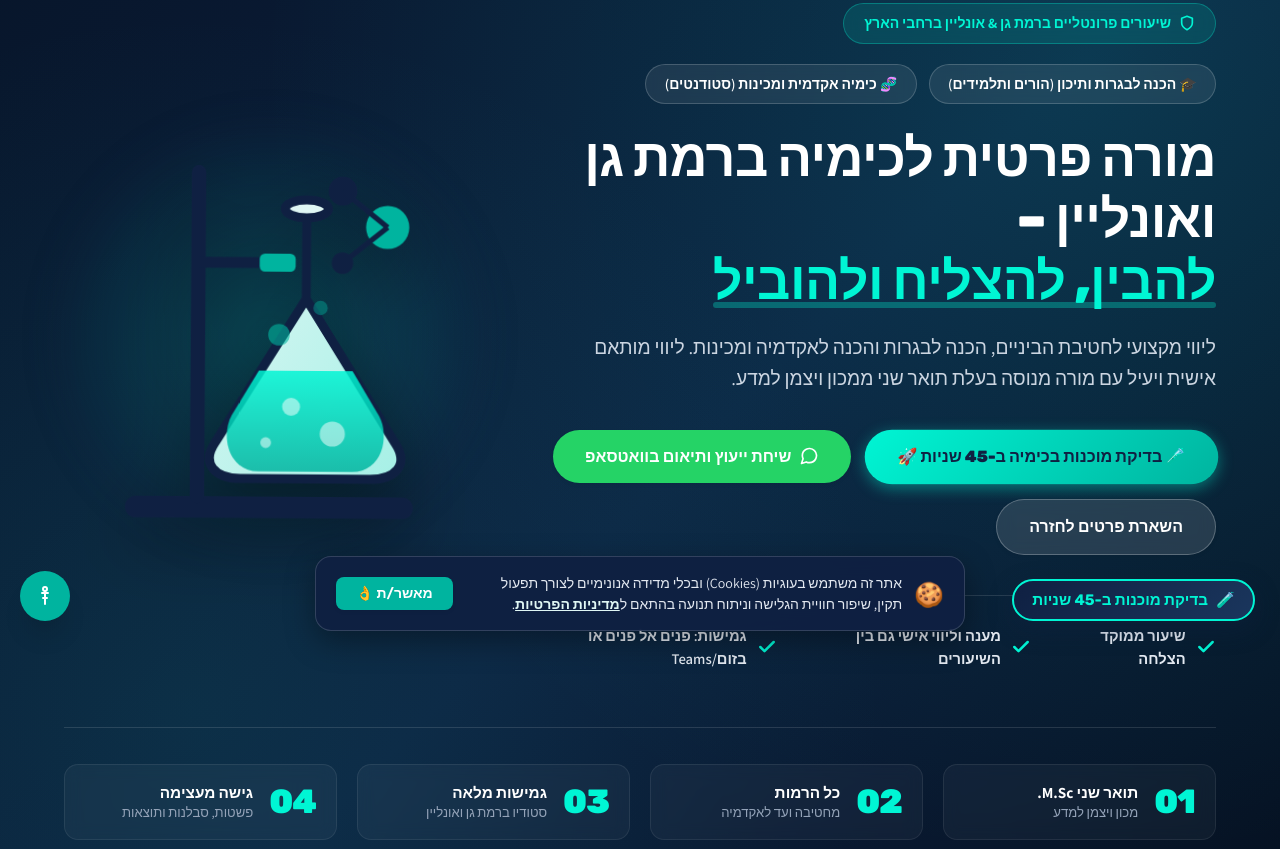
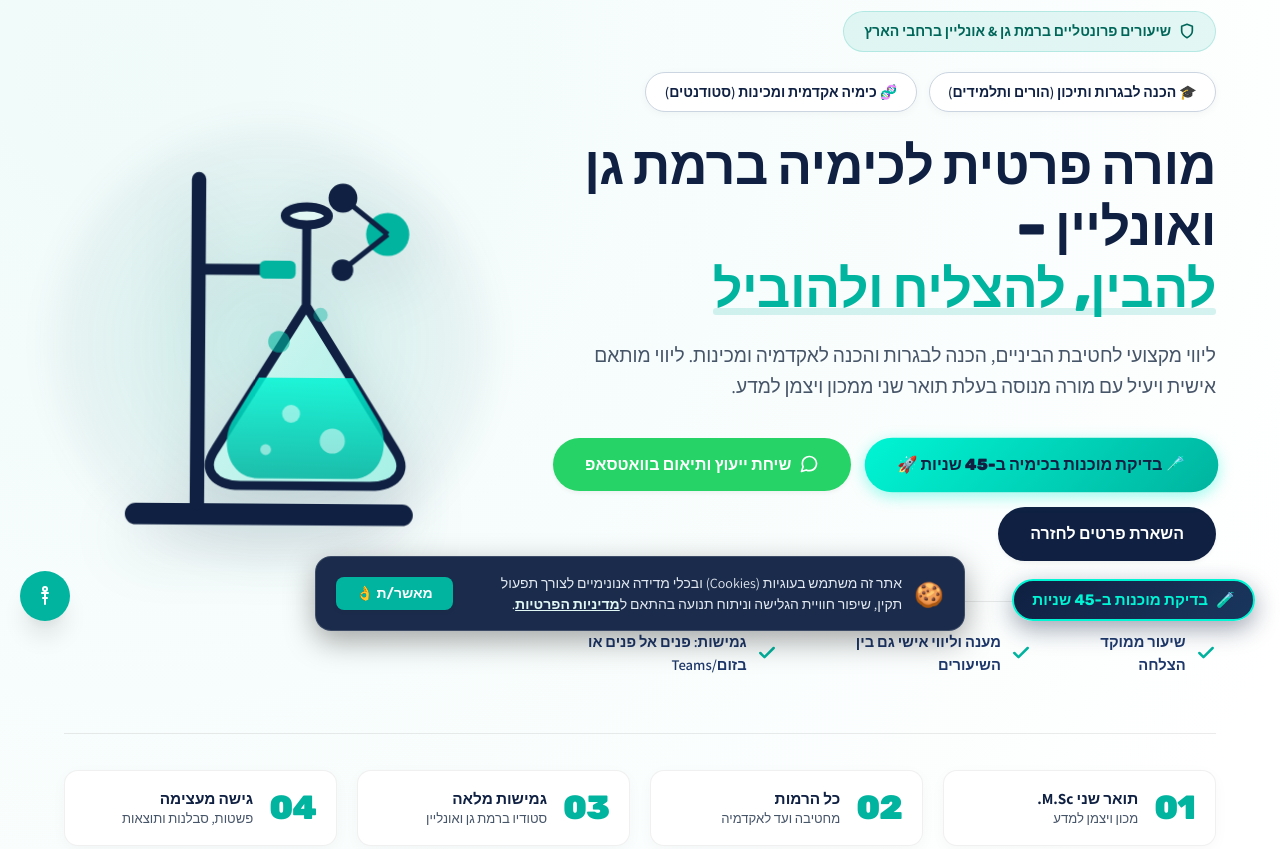
Before and after one commit to eranyy/idit-chemistry, a website: page index.html in a window 1280 px wide. Shown: the part 149-998 px from the top of the page. Drawn offline with Linux system fonts and the light colour scheme.

Commit message:
style(hero): switch back to clean bright white background with sleek cards and turquoise highlights

```diff
--- a/index.html
+++ b/index.html
@@ -33,7 +33,7 @@
     <link href="https://fonts.googleapis.com/css2?family=Assistant:wght@300;400;600;700;800&family=Rubik:wght@300;400;500;700;900&display=swap" rel="stylesheet">
 
     <!-- CSS Stylesheet -->
-    <link rel="stylesheet" href="style.css?v=2.6">
+    <link rel="stylesheet" href="style.css?v=2.7">
 
     <!-- GEO / SEO Structured Data (JSON-LD) -->
     <script type="application/ld+json">
@@ -1017,6 +1017,6 @@
     </div>
 
     <!-- JavaScript Script -->
-    <script src="script.js?v=2.6"></script>
+    <script src="script.js?v=2.7"></script>
 </body>
 </html>
--- a/style.css
+++ b/style.css
@@ -301,27 +301,13 @@ header.scrolled {
     transition: var(--transition);
 }
 
-/* Hero Section - Pomelli Deep Navy Theme */
+/* Hero Section - Clean Light & Bright Theme */
 .hero {
-    padding-top: 9.5rem;
-    padding-bottom: 5rem;
-    background: linear-gradient(135deg, #071529 0%, #0D2040 55%, #051020 100%);
+    padding-top: 10rem;
+    padding-bottom: 5.5rem;
+    background: radial-gradient(circle at 10% 20%, rgba(224, 247, 244, 0.5) 0%, rgba(255, 255, 255, 1) 90%);
     position: relative;
     overflow: hidden;
-    color: #FFFFFF;
-}
-
-.hero::before {
-    content: '';
-    position: absolute;
-    top: 0;
-    right: 0;
-    left: 0;
-    bottom: 0;
-    background: radial-gradient(circle at 85% 20%, rgba(0, 245, 212, 0.12) 0%, transparent 60%),
-                radial-gradient(circle at 15% 80%, rgba(13, 148, 136, 0.15) 0%, transparent 50%);
-    pointer-events: none;
-    z-index: 1;
 }
 
 .hero .container {
@@ -340,15 +326,14 @@ header.scrolled {
     display: inline-flex;
     align-items: center;
     gap: 0.5rem;
-    background-color: rgba(0, 245, 212, 0.12);
-    color: #00F5D4;
-    border: 1px solid rgba(0, 245, 212, 0.3);
+    background-color: rgba(0, 180, 159, 0.1);
+    color: var(--accent-dark);
+    border: 1px solid rgba(0, 180, 159, 0.2);
     padding: 0.5rem 1.25rem;
     border-radius: 50px;
     font-weight: 700;
     font-size: 0.88rem;
     margin-bottom: 1.25rem;
-    backdrop-filter: blur(8px);
 }
 
 .hero-audience-nav {
@@ -361,24 +346,24 @@ header.scrolled {
 .audience-pill {
     display: inline-flex;
     align-items: center;
-    background: rgba(255, 255, 255, 0.08);
-    border: 1px solid rgba(255, 255, 255, 0.18);
-    color: #FFFFFF;
+    background: #FFFFFF;
+    border: 1.5px solid #CBD5E1;
+    color: var(--primary);
     border-radius: 50px;
     padding: 0.5rem 1.15rem;
     font-size: 0.88rem;
     font-weight: 600;
     text-decoration: none;
+    box-shadow: 0 2px 8px rgba(0, 0, 0, 0.04);
     transition: all 0.25s ease;
-    backdrop-filter: blur(6px);
 }
 
 .audience-pill:hover {
-    background: rgba(0, 245, 212, 0.2);
-    border-color: #00F5D4;
-    color: #00F5D4;
+    background: #F0FDFB;
+    border-color: var(--accent);
+    color: var(--accent-dark);
     transform: translateY(-2px);
-    box-shadow: 0 4px 15px rgba(0, 245, 212, 0.25);
+    box-shadow: 0 4px 15px rgba(0, 180, 159, 0.18);
 }
 
 .hero-h1 {
@@ -386,13 +371,13 @@ header.scrolled {
     font-size: 3.25rem;
     font-weight: 900;
     line-height: 1.18;
-    color: #FFFFFF;
+    color: var(--primary);
     margin-bottom: 1.25rem;
     letter-spacing: -0.5px;
 }
 
 .hero-h1 span {
-    color: #00F5D4;
+    color: var(--accent);
     position: relative;
     display: inline-block;
 }
@@ -400,18 +385,18 @@ header.scrolled {
 .hero-h1 span::after {
     content: '';
     position: absolute;
-    bottom: 4px;
+    bottom: 5px;
     left: 0;
     width: 100%;
-    height: 6px;
-    background-color: rgba(0, 245, 212, 0.3);
+    height: 7px;
+    background-color: rgba(0, 180, 159, 0.16);
     border-radius: 3px;
     z-index: -1;
 }
 
 .hero-subtitle {
     font-size: 1.2rem;
-    color: #CBD5E1;
+    color: var(--text-muted);
     margin-bottom: 2.25rem;
     max-width: 650px;
     line-height: 1.6;
@@ -425,22 +410,20 @@ header.scrolled {
 }
 
 .hero-ctas .btn-secondary {
-    background-color: rgba(255, 255, 255, 0.12);
-    border: 1px solid rgba(255, 255, 255, 0.25);
+    background-color: var(--primary);
     color: #FFFFFF;
-    backdrop-filter: blur(8px);
 }
 
 .hero-ctas .btn-secondary:hover {
-    background-color: rgba(255, 255, 255, 0.22);
-    border-color: #FFFFFF;
-    color: #FFFFFF;
+    background-color: var(--primary-light);
+    transform: translateY(-2px);
+    box-shadow: var(--shadow-md);
 }
 
 .hero-features {
     display: flex;
     gap: 2rem;
-    border-top: 1px solid rgba(255, 255, 255, 0.12);
+    border-top: 1px solid rgba(0, 0, 0, 0.08);
     padding-top: 1.75rem;
 }
 
@@ -449,12 +432,12 @@ header.scrolled {
     align-items: center;
     gap: 0.65rem;
     font-weight: 600;
-    color: #E2E8F0;
+    color: var(--primary-light);
     font-size: 0.92rem;
 }
 
 .hero-feature-item svg {
-    color: #00F5D4;
+    color: var(--accent);
     flex-shrink: 0;
 }
 
@@ -469,7 +452,7 @@ header.scrolled {
     position: absolute;
     width: 440px;
     height: 440px;
-    background: radial-gradient(circle, rgba(0, 245, 212, 0.18) 0%, rgba(13, 32, 64, 0.1) 70%);
+    background: radial-gradient(circle, rgba(0, 180, 159, 0.15) 0%, rgba(15, 32, 66, 0.04) 70%);
     border-radius: 50%;
     z-index: 1;
     filter: blur(15px);
@@ -480,44 +463,44 @@ header.scrolled {
     z-index: 2;
     width: 100%;
     max-width: 360px;
-    filter: drop-shadow(0 20px 35px rgba(0, 0, 0, 0.45));
+    filter: drop-shadow(0 20px 30px rgba(15, 32, 66, 0.15));
     animation: float 6s ease-in-out infinite;
 }
 
-/* Pomelli-Inspired Stats Bar 01-04 */
+/* Stats Bar 01-04 Clean Light Card Style */
 .hero-stats-bar {
     display: grid;
     grid-template-columns: repeat(4, 1fr);
     gap: 1.25rem;
     margin-top: 3.5rem;
     padding-top: 2.25rem;
-    border-top: 1px solid rgba(255, 255, 255, 0.12);
+    border-top: 1px solid rgba(0, 0, 0, 0.08);
 }
 
 .stat-item {
     display: flex;
     align-items: center;
     gap: 1rem;
-    background: rgba(255, 255, 255, 0.04);
-    border: 1px solid rgba(255, 255, 255, 0.08);
+    background: #FFFFFF;
+    border: 1px solid rgba(0, 0, 0, 0.06);
     border-radius: 14px;
     padding: 1.15rem 1.25rem;
+    box-shadow: 0 4px 15px rgba(0, 0, 0, 0.03);
     transition: all 0.3s ease;
-    backdrop-filter: blur(8px);
 }
 
 .stat-item:hover {
-    background: rgba(255, 255, 255, 0.08);
-    border-color: rgba(0, 245, 212, 0.35);
+    border-color: rgba(0, 180, 159, 0.35);
+    background: #FFFFFF;
     transform: translateY(-3px);
-    box-shadow: 0 10px 25px rgba(0, 0, 0, 0.25);
+    box-shadow: 0 10px 25px rgba(0, 180, 159, 0.12);
 }
 
 .stat-num {
     font-family: 'Rubik', sans-serif;
     font-size: 2.1rem;
     font-weight: 900;
-    color: #00F5D4;
+    color: var(--accent);
     line-height: 1;
     letter-spacing: -1px;
     flex-shrink: 0;
@@ -530,14 +513,14 @@ header.scrolled {
 }
 
 .stat-text strong {
-    color: #FFFFFF;
+    color: var(--primary);
     font-size: 0.96rem;
     font-weight: 700;
     line-height: 1.2;
 }
 
 .stat-text span {
-    color: #94A3B8;
+    color: var(--text-muted);
     font-size: 0.82rem;
     line-height: 1.2;
 }
--- a/version.json
+++ b/version.json
@@ -1,4 +1,4 @@
 {
-  "version": "2.6.0",
-  "updatedAt": "2026-10-19T07:47:00.000Z"
+  "version": "2.7.0",
+  "updatedAt": "2026-10-19T07:51:00.000Z"
 }
```
